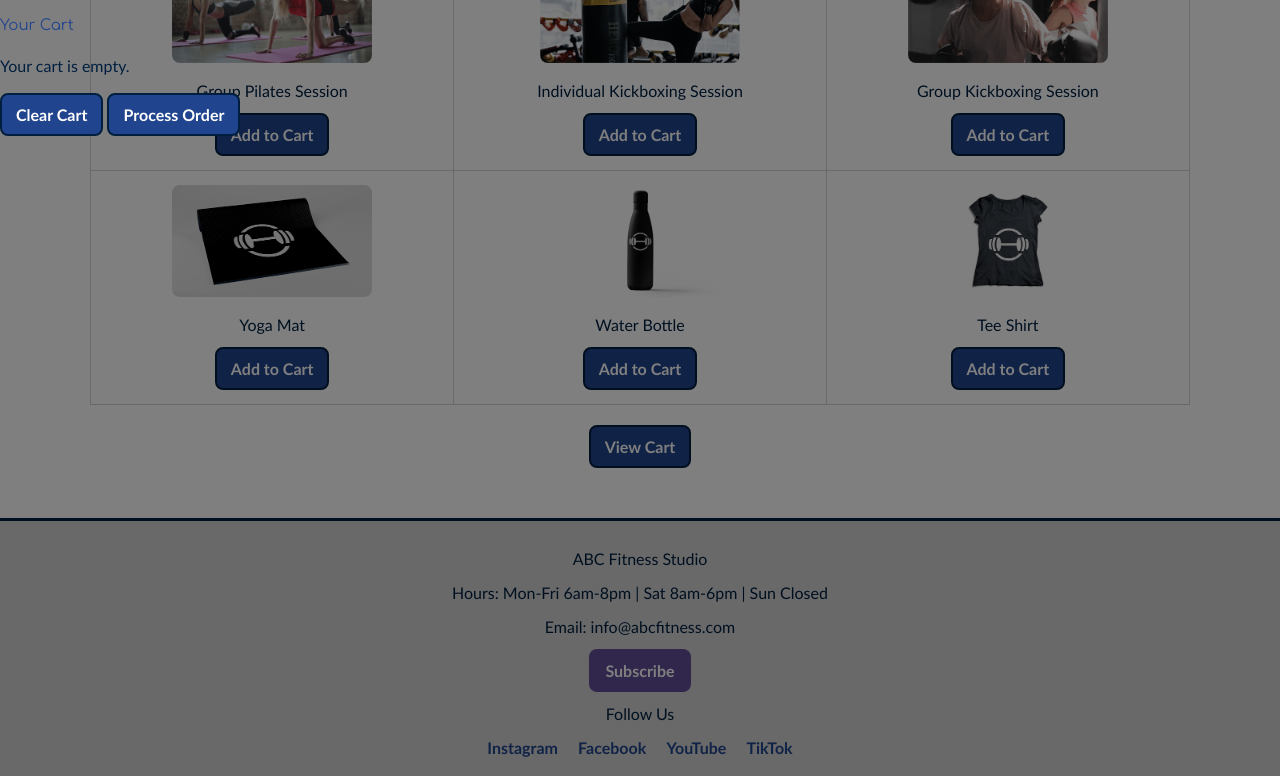
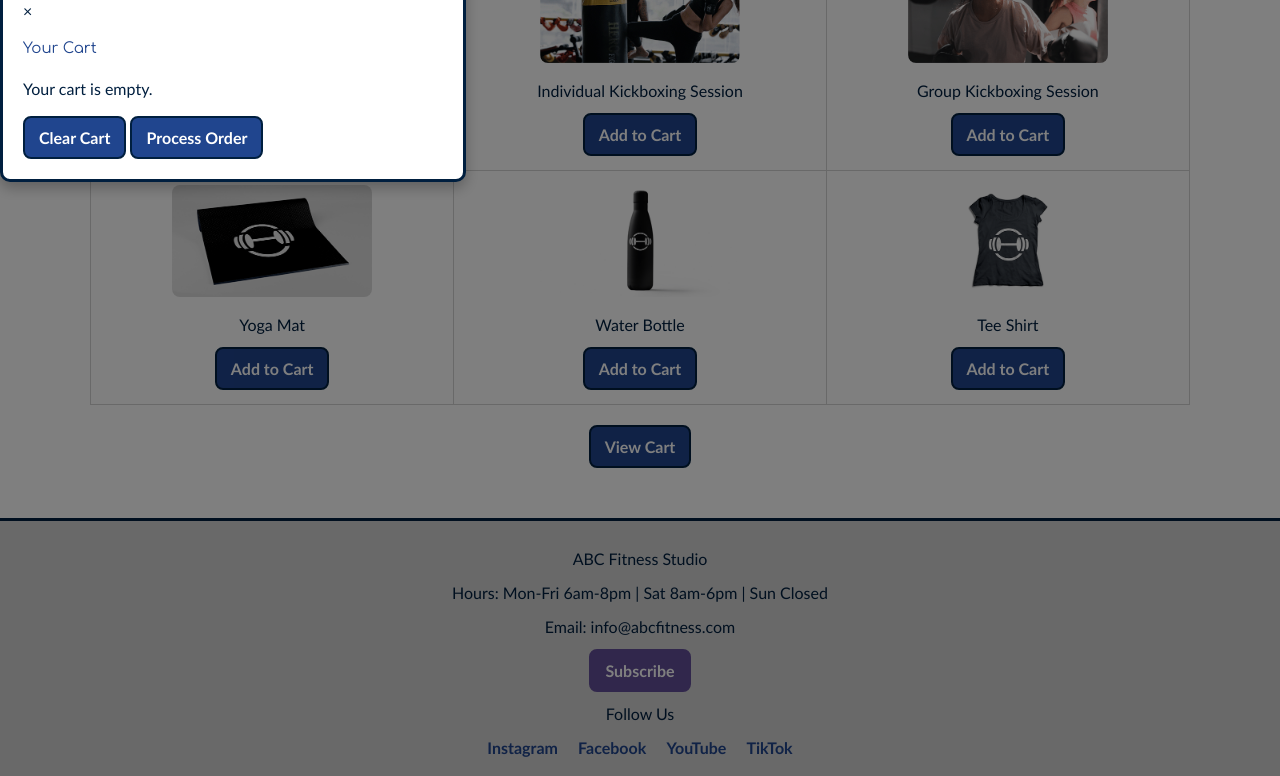
Before and after one commit to mizmaranda-hash/ABC-FITNESS-STUDIO, a plain HTML site: page gallery.html in a window 1280 px wide. Both pictures are taken after a click on the button "View Cart". Shown: the part 613-1389 px from the top of the page. Drawn offline with Linux system fonts and the light colour scheme.

Commit message:
styles.css

```diff
--- a/styles.css
+++ b/styles.css
@@ -182,3 +182,47 @@ img{
   color: var(--boxjump-blue);
   text-decoration: underline;
 }
+.modal{
+  display: none;
+  position: fixed;
+  z-index: 1000;
+  inset: 0;
+  background: rgba(0,0,0,0.5);
+
+  display: flex;
+  justify-content: center;
+  align-items: center;
+}
+
+.modal{
+  display: none;
+  position: fixed;
+  z-index: 1000;
+  inset: 0;
+  background: rgba(0,0,0,0.5);
+
+  justify-content: center;
+  align-items: center;
+}
+.modal-content{
+  background: #ffffff;
+  padding: 20px;
+  border-radius: 10px;
+  width: 420px;
+  max-width: 90%;
+
+  border: 3px solid var(--nourish-navy);
+  box-shadow: 0 6px 14px rgba(0,0,0,0.25);
+
+  text-align: left;
+}
+#cart-items{
+  margin: 10px 0;
+}
+
+#cart-items li{
+  margin-bottom: 6px;
+}
+.modal-content h2{
+  margin-top: 0;
+}
```
